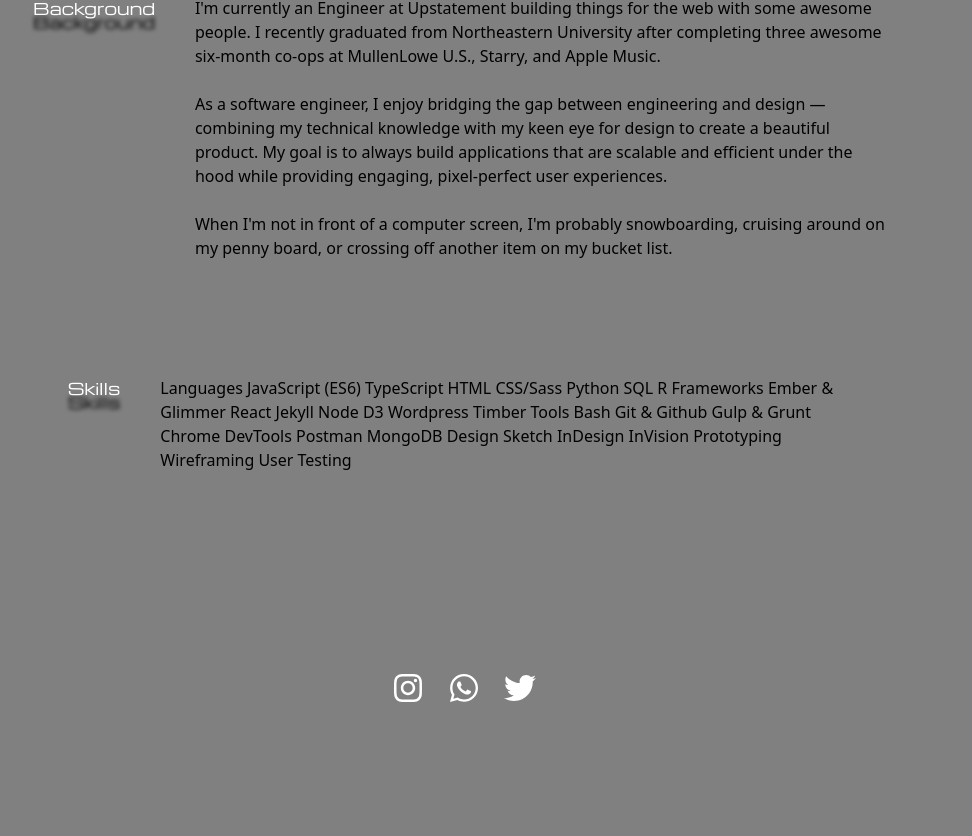
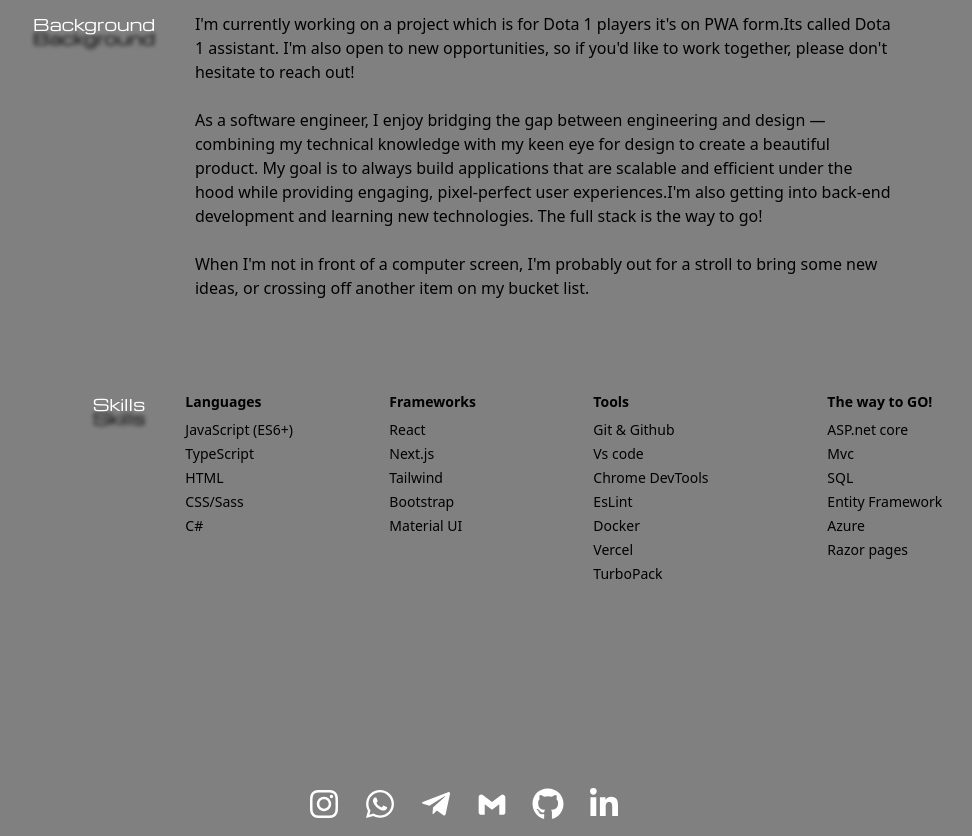
Before and after one commit to bidarMr97/portfolio, a Next.js app: page /en in a window 1280 px wide. Shown: the part 804-1640 px from the top of the page, without its empty margins (176-1148 px from the left). Before the commit the page ends 1524 px from the top, so only its background shows below. Built offline with nearby package versions, Linux system fonts and the light colour scheme.

Commit message:
p tag updated

```diff
--- a/src/app/(language EN)/en/page.tsx
+++ b/src/app/(language EN)/en/page.tsx
@@ -31,11 +31,11 @@ export default function HomeEn() {
 
 
 
-      <div id="background" className="select-none h-70">
+      <div id="background" className="select-none h-70 scroll-mt-[100px]">
         <BackGround />
       </div>
 
-      <div id="skills" className="select-none h-70">
+      <div id="skills" className="select-none h-70 scroll-mt-[100px]">
         <Skills/>
       </div>
 
--- a/src/app/(language EN)/layout.tsx
+++ b/src/app/(language EN)/layout.tsx
@@ -8,14 +8,14 @@ export default function RootLayout({ children, }: Readonly<{ children: React.Rea
   return (
     <html className="scroll-smooth">
       <body className="bg-[grey] dark:bg-[#0f172a] flex flex-col">
-        <div className="m-[10px] grid grid-cols-2">
-          <div className="flex items-center justify-start">
+        <nav className="sticky top-0 z-50  dark:bg-[#0f172a] p-2 flex items-center justify-between m-[10px]">
+          <div className="flex items-center">
             <LangToggle />
           </div>
-          <div className="flex items-center justify-end">
+          <div className="flex items-center">
             <DarkMode />
           </div>
-        </div>
+        </nav>
         <main className="flex-grow">
           {children}
         </main>
--- a/src/app/(language FA)/fa/page.tsx
+++ b/src/app/(language FA)/fa/page.tsx
@@ -10,6 +10,7 @@ export default function HomeFa() {
       <h1 className="font-[fa7] text-[50px] text-white  ml-[100px]">
            محمدرضا بیدار     </h1>
       <div>
+
       </div>
     </div>
   );
--- a/src/components/EnDocs/BackGround/page.tsx
+++ b/src/components/EnDocs/BackGround/page.tsx
@@ -11,11 +11,12 @@ export default function BackGround() {
             </div>
             <div className="w-[700px] h-[100px] dark:text-[white]">
                 <p>
-                    I&apos;m currently an Engineer at Upstatement building things for the web with some awesome people. I recently graduated from Northeastern University after completing three awesome six-month co-ops at MullenLowe U.S., Starry, and Apple Music.
+                    I&apos;m currently working on a project which is for Dota 1 players it&apos;s on PWA form.Its called Dota 1 assistant. I&apos;m also open to new opportunities, so if you&apos;d like to work together, please don&apos;t hesitate to reach out!
                     <br /><br />
-                    As a software engineer, I enjoy bridging the gap between engineering and design — combining my technical knowledge with my keen eye for design to create a beautiful product. My goal is to always build applications that are scalable and efficient under the hood while providing engaging, pixel-perfect user experiences.
+                    As a software engineer, I enjoy bridging the gap between engineering and design — combining my technical knowledge with my keen eye for design to create a beautiful product. My goal is to always build applications that are scalable and efficient under the hood while providing engaging, pixel-perfect user experiences.I&apos;m also getting into back-end development and learning new technologies.
+                    The full stack is the way to go!
                     <br /><br />
-                    When I&apos;m not in front of a computer screen, I&apos;m probably snowboarding, cruising around on my penny board, or crossing off another item on my bucket list.
+                    When I&apos;m not in front of a computer screen, I&apos;m probably out for a stroll to bring some new ideas, or crossing off another item on my bucket list.
                 </p>
 
             </div>
--- a/src/components/EnDocs/Skills/page.tsx
+++ b/src/components/EnDocs/Skills/page.tsx
@@ -1,6 +1,6 @@
 export default function Skills() {
     return (
-        <div className="flex justify-center gap-x-10 lg:mt-[100px]">
+        <div className="flex justify-center ml-[150px] gap-x-10 lg:mt-[100px]">
             <div>
                 <h1 className="font-[michroma] lg:text-[white] lg:relative z-10 select-none dark:text-[red]">
                     Skills
@@ -9,39 +9,57 @@ export default function Skills() {
                     Skills
                 </h1>
             </div>
-            <div className="w-[700px] h-[100px] dark:text-[white]">
-                <p>
-                    Languages
-                    JavaScript (ES6)
-                    TypeScript
-                    HTML
-                    CSS/Sass
-                    Python
-                    SQL
-                    R
-                    Frameworks
-                    Ember & Glimmer
-                    React
-                    Jekyll
-                    Node
-                    D3
-                    Wordpress
-                    Timber
-                    Tools
-                    Bash
-                    Git & Github
-                    Gulp & Grunt
-                    Chrome DevTools
-                    Postman
-                    MongoDB
-                    Design
-                    Sketch
-                    InDesign
-                    InVision
-                    Prototyping
-                    Wireframing
-                    User Testing
-                </p>
+            <div className="w-[800px] h-[400px] dark:text-[white]">
+                <div>
+                    <div className=" grid grid-cols-4 gap-4 text-sm">
+                        <div>
+                            <h1 className="font-semibold mb-2">Languages</h1>
+                            <ul className="space-y-1">
+                                <li>JavaScript (ES6+)</li>
+                                <li>TypeScript</li>
+                                <li>HTML</li>
+                                <li>CSS/Sass</li>
+                                <li>C#</li>
+
+                            </ul>
+                        </div>
+                        <div>
+                            <h2 className="font-semibold mb-2">Frameworks</h2>
+                            <ul className="space-y-1">
+                                <li>React</li>
+                                <li>Next.js</li>
+                                <li>Tailwind</li>
+                                <li>Bootstrap</li>
+                                <li>Material UI</li>
+
+                            </ul>
+                        </div>
+                        <div>
+                            <h2 className="font-semibold mb-2">Tools</h2>
+                            <ul className="space-y-1">
+                                <li>Git & Github</li>
+                                <li>Vs code</li>
+                                <li>Chrome DevTools</li>
+                                <li>EsLint</li>
+                                <li>Docker</li>
+                                <li>Vercel</li>
+                                <li>TurboPack</li>
+                            </ul>
+                        </div>
+                        <div className="ml-[30px]">
+                            <h2 className="font-semibold mb-2">The way to GO!</h2>
+                            <ul className="space-y-1">
+                                <li>ASP.net core</li>
+                                <li>Mvc</li>
+                                <li>SQL</li>
+                                <li>Entity Framework</li>
+                                <li>Azure</li>
+                                <li>Razor pages</li>
+                            </ul>
+                        </div>
+                    </div>
+
+                </div>
             </div>
 
         </div>
--- a/src/components/links/social-links/socialLinks.tsx
+++ b/src/components/links/social-links/socialLinks.tsx
@@ -1,36 +1,51 @@
-import { FaInstagram, FaTwitter, FaWhatsapp } from "react-icons/fa";
-
+import { FaTelegramPlane } from "react-icons/fa";
+import { FaLinkedinIn } from "react-icons/fa";
+import { FaGithub } from "react-icons/fa";
+import { FaInstagram, FaWhatsapp } from "react-icons/fa";
+import { BiLogoGmail } from "react-icons/bi";
 export default function SocialLinks() {
   return (
-    <div className="flex gap-6">
+    <div className="flex gap-6 mt-[100px] ">
+
+      <a href="https://instagram.com/yourprofile"  target="_blank"
+      rel="noopener noreferrer" className="text-[white] hover:text-pink-600 transition-colors" ><FaInstagram size={32}/></a>
+
+      <a href="https://wa.me/919208697"            target="_blank"
+       rel="noopener noreferrer" className="text-[white] hover:text-green-600 transition-colors">
+      <FaWhatsapp size={32} /></a>
 
       <a
-        href="https://instagram.com/yourprofile"
+      href="mailto:your.email@gmail.com"
       target="_blank"
       rel="noopener noreferrer"
-        className="text-[white] hover:text-pink-600 transition-colors"
+      className="text-[white] hover:text-[#25a3e1] transition-colors"
       >
-        <FaInstagram size={32} />
+<FaTelegramPlane size={32}/>
       </a>
 
-
       <a
-        href="https://wa.me/919208697"
+      href="mailto:your.email@gmail.com"
       target="_blank"
       rel="noopener noreferrer"
-        className="text-[white] hover:text-green-600 transition-colors"
+      className="text-[white] hover:text-red-600 transition-colors"
       >
-        <FaWhatsapp size={32} />
+    <BiLogoGmail size={32}/>
       </a>
-
-
       <a
-        href="https://twitter.com/yourprofile"
+      href="mailto:your.email@gmail.com"
+      target="_blank"
+      rel="noopener noreferrer"
+      className="text-[white] hover:text-[black] transition-colors dark:hover:bg-[white]"
+      >
+        <FaGithub size={32}/>
+      </a>
+      <a
+      href="mailto:your.email@gmail.com"
       target="_blank"
       rel="noopener noreferrer"
       className="text-[white] hover:text-blue-600 transition-colors"
       >
-        <FaTwitter size={32} />
+        <FaLinkedinIn size={32}/>
       </a>
         </div>
   );
```
Lines whose indentation alone changed are shown as unchanged.
